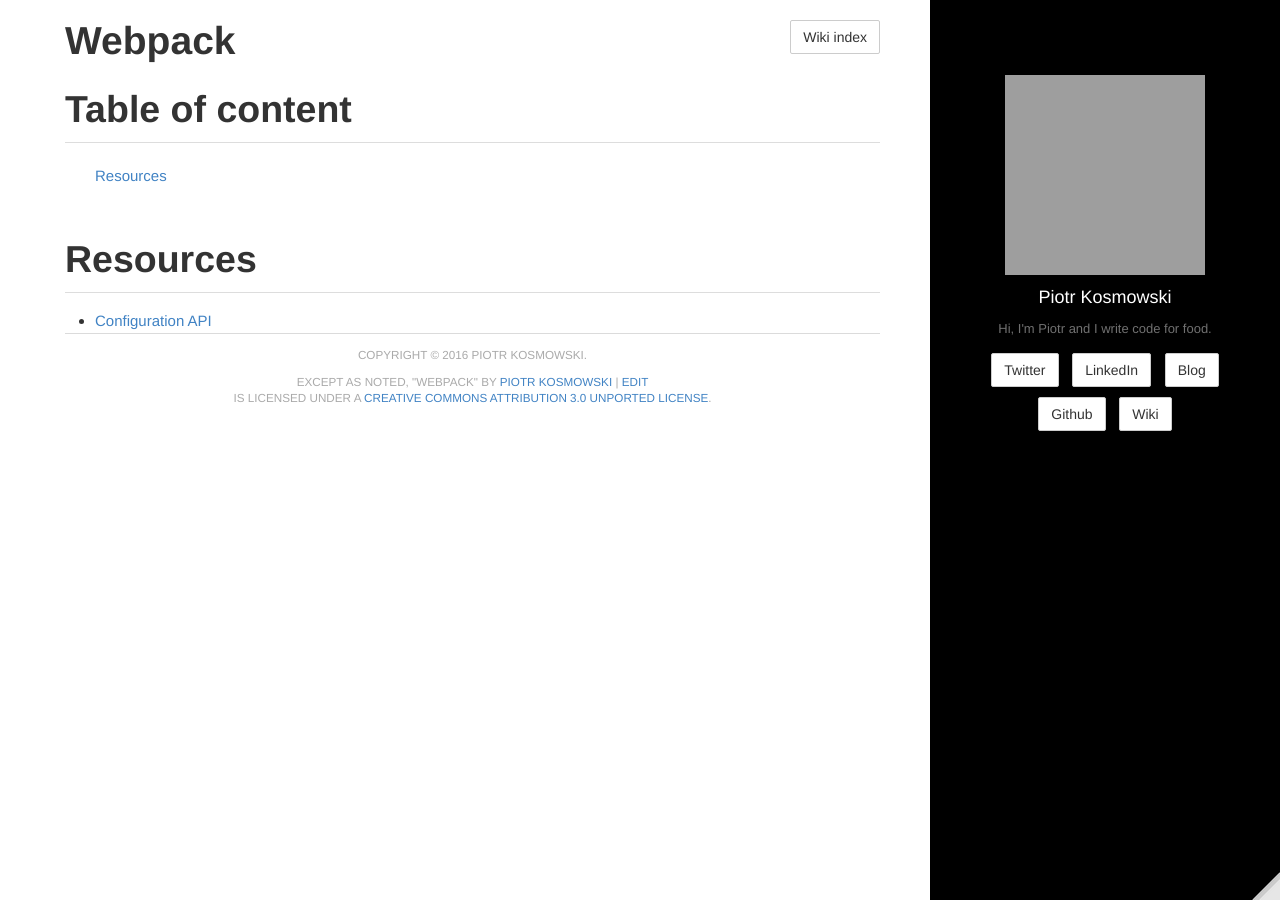
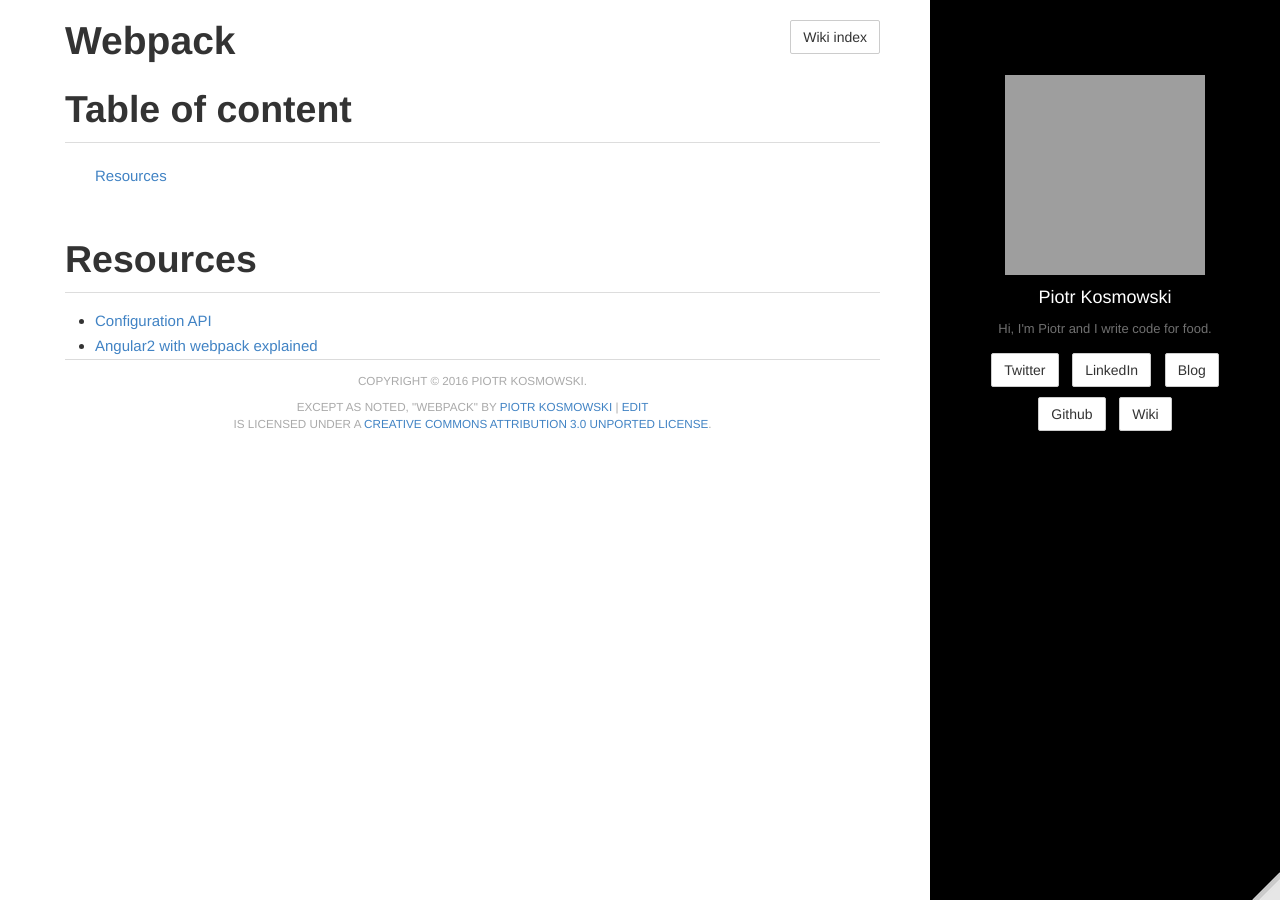
Before and after one commit to kospiotr/kospiotr.github.io, a Jekyll site: the page built from wiki/webpack.md, in a window 1280 px wide. Built offline with Jekyll 4.4.1, drawn with Linux system fonts in a browser that asks for light colours; grey boxes are pictures that could not be loaded.

Commit message:
Update webpack.md

```diff
--- a/wiki/webpack.md
+++ b/wiki/webpack.md
@@ -9,3 +9,4 @@
 # Resources
 
 - [Configuration API](https://github.com/webpack/docs/wiki/configuration)
+- [Angular2 with webpack explained](https://angular.io/docs/ts/latest/guide/webpack.html)
```
